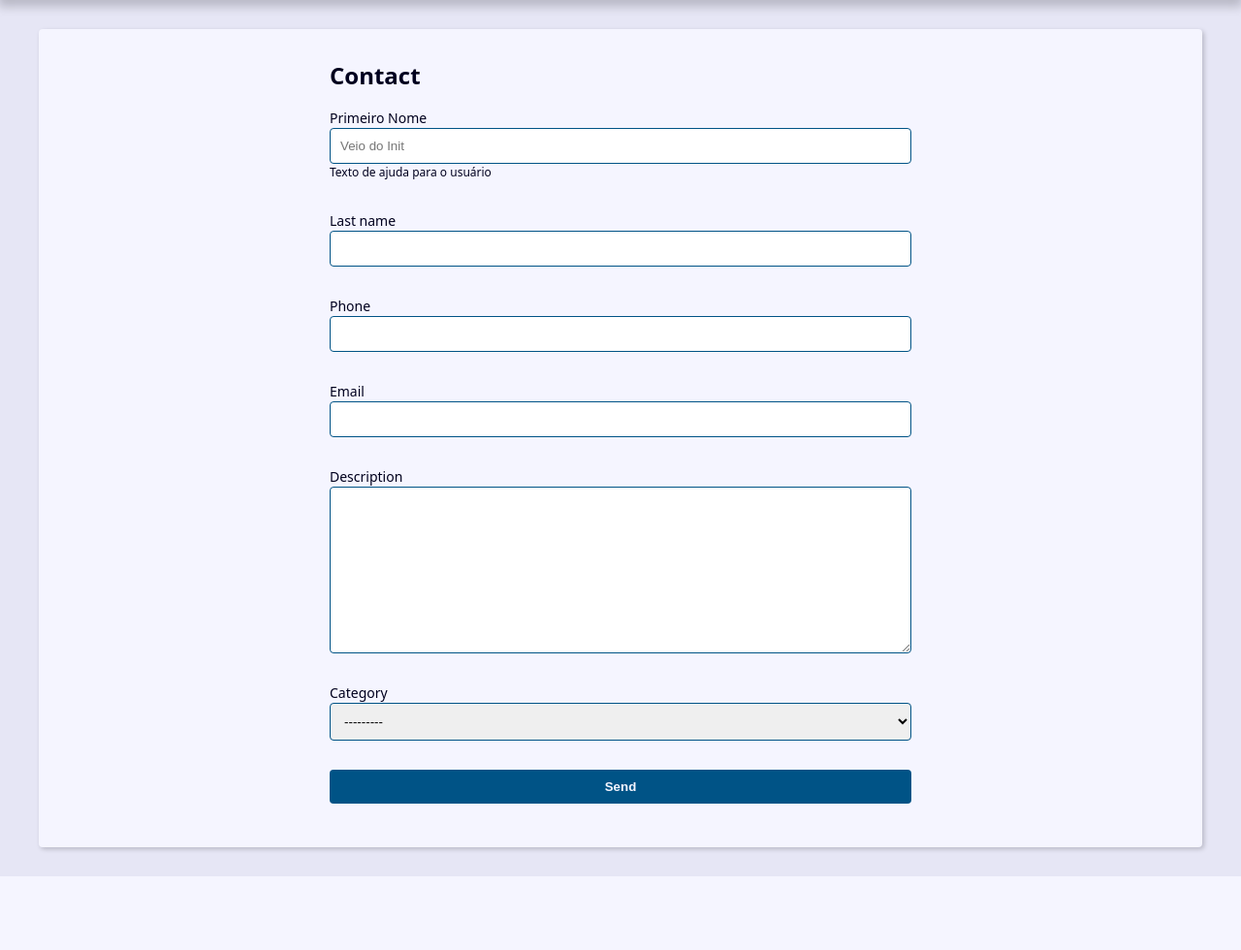
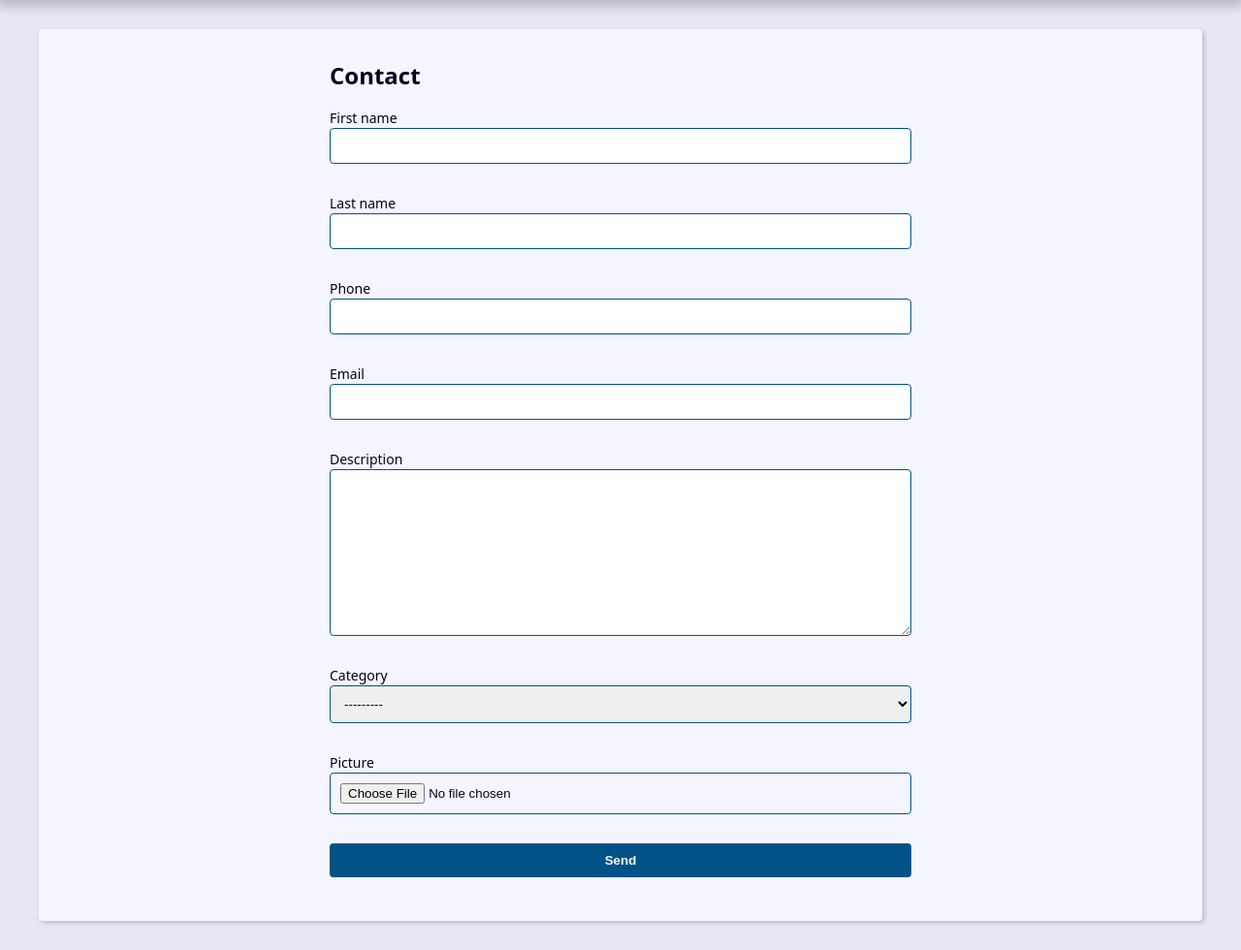
Before and after one commit to JulioLafre/project-schedule-django, a Django app: page /contact/create/ in a window 1280 px wide. Shown: the part 239-1219 px from the top of the page at 97% size. Before the commit the page ends 1143 px from the top, so only its background shows below. Run offline with Django 5.2, Linux system fonts and the light colour scheme; data that the repository does not hold is empty.

Commit message:
Trabalhando com ImageField no template e nos forms

```diff
--- a/contact/forms.py
+++ b/contact/forms.py
@@ -4,16 +4,24 @@ from django import forms
 
 
 class ContactForm(forms.ModelForm):
-    first_name  = forms.CharField(
-        widget=forms.TextInput(
-            attrs={
-                'class': 'classe-a classe-b',
-                'placeholder': 'Veio do Init'
-            }
-        ),
-        label='Primeiro Nome',
-        help_text='Texto de ajuda para o usuário'
+    picture = forms.ImageField(
+         widget=forms.FileInput(
+              attrs={
+                   'accept': 'image/*',
+              }
+         )
     )
+
+    # first_name  = forms.CharField(
+    #     widget=forms.TextInput(
+    #         attrs={
+    #             'class': 'classe-a classe-b',
+    #             'placeholder': 'Veio do Init'
+    #         }
+    #     ),
+    #     label='Primeiro Nome',
+    #     help_text='Texto de ajuda para o usuário'
+    # )
 
     # qualquer = forms.CharField(
     #     widget=forms.TextInput(
@@ -37,7 +45,8 @@ class ContactForm(forms.ModelForm):
         model = Contact
         fields = (
             'first_name', 'last_name', 'phone',
-            'email','description','category'
+            'email','description','category',
+            'picture',
         )
         # widgets = {
         #     'first_name': forms.TextInput(
--- a/contact/templates/contact/contact.html
+++ b/contact/templates/contact/contact.html
@@ -12,6 +12,12 @@
         <p><b>Phone:</b> {{contact.phone}} </p>
         <p><b>Description:</b> {{contact.description}} </p>
         <p><b>Category:</b> {{contact.category.name}} </p>
+
+        {% if contact.picture %}
+            <p>
+                <img src=" {{ contact.picture.url }} " alt=" {{ contact.first_name }} {{ contact.last_name}} ">
+            </p>
+        {% endif %}
 
         <div class="contact-links">
             <a class="btn btn-link" href="{% url 'contact:update' contact.id %}">Update</a>
--- a/contact/templates/contact/create.html
+++ b/contact/templates/contact/create.html
@@ -17,13 +17,19 @@
             <div class="form-content">
                 <div class="form-group">
                     <label for="{{ field.id_for_label }}"> {{ field.label }} </label>
-                        {{ field }}
-                        {{ field.errors}}
-                        {% if field.help_text %}
-                            <p class="help-text">
-                                {{ field.help_text}}
-                            </p>
-                        {% endif %}
+                    {{ field }}
+                    {{ field.errors}}
+
+                    {% if field.help_text %}
+                        <p class="help-text">{{ field.help_text}}</p>
+                    {% endif %}
+
+
+                    {% if field.name == 'picture' and field.value.url %}
+                    <div class="form-group">
+                        <img src=" field.value.url " alt="">
+                    </div>
+                    {% endif %}
                 </div>
                 {% endfor %}
             </div>
--- a/contact/views/contact_forms.py
+++ b/contact/views/contact_forms.py
@@ -7,7 +7,7 @@ def create(request):
     form_action = reverse('contact:create')
 
     if request.method == 'POST':
-        form = ContactForm(request.POST)
+        form = ContactForm(request.POST, request.FILES)
 
         context = {
             'form': form,
@@ -43,7 +43,7 @@ def update(request, contact_id):
     form_action = reverse('contact:update', args=(contact_id,))
 
     if request.method == 'POST':
-        form = ContactForm(request.POST, instance=contact)
+        form = ContactForm(request.POST, request.FILES , instance=contact)
 
         context = {
             'form': form,
```
